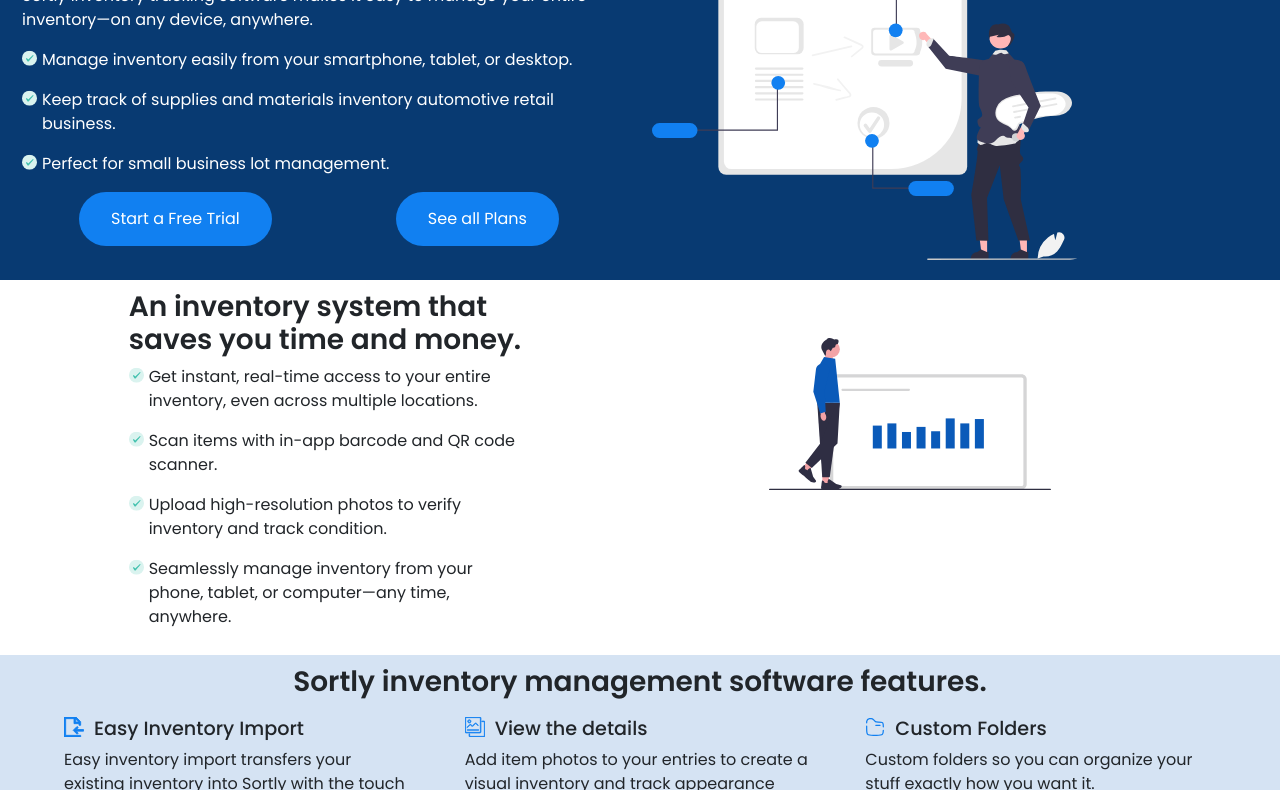
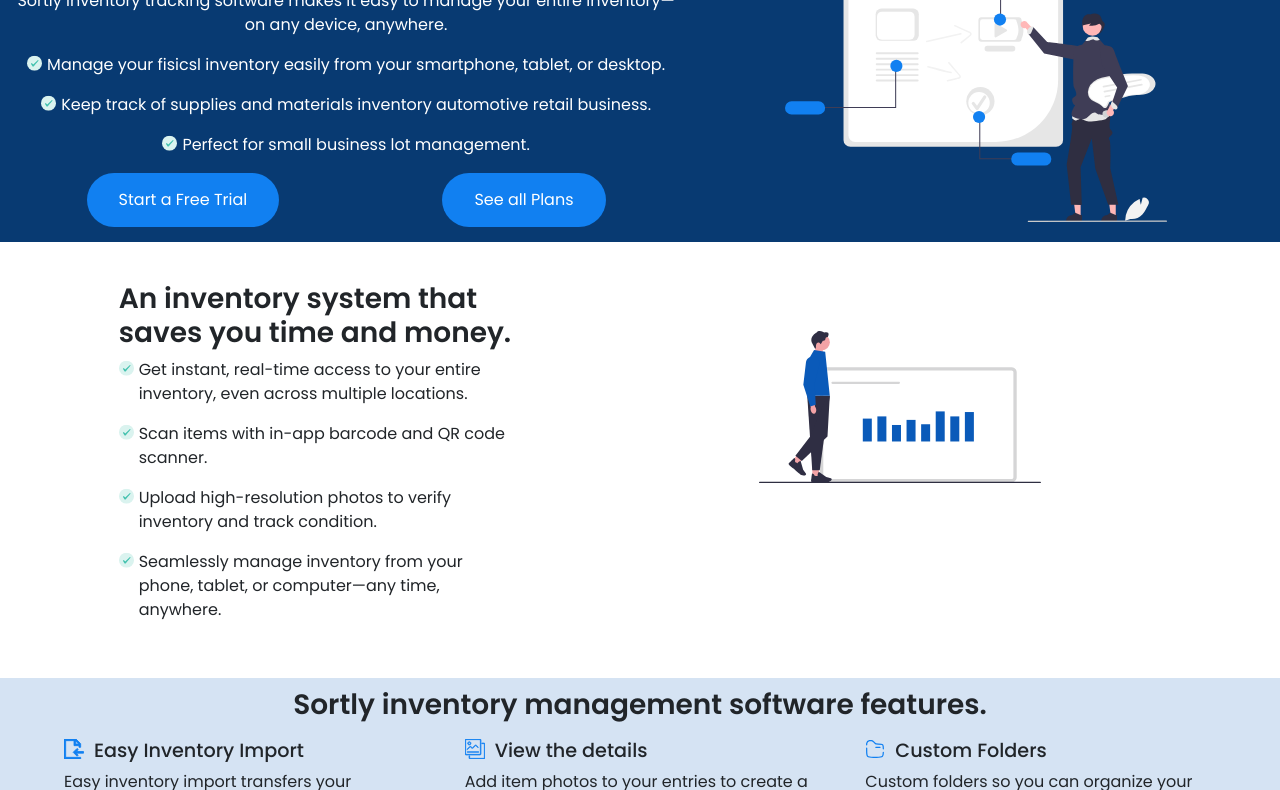
Before and after one commit to thliporace/pf-Liporace-Larguia, a website: page pages/solutions.html in a window 1280 px wide. Shown: the part 140-930 px from the top of the page. Drawn offline with nearby package versions, Linux system fonts and the light colour scheme.

Commit message:
PF - Detalles

```diff
--- a/pages/solutions.html
+++ b/pages/solutions.html
@@ -52,22 +52,20 @@
     <!-- cuerpo-->
     <main>
         <section>
-            <div class="solutions-heroe container">
-                <div class="row align-content-center justify-content-around">
-                    <div class="col-lg col-md col-sm ">
-                        <div class="container">
-                            <div class="row d-flex align-items-center">
+            <div class="solutions-heroe">
+                <div>
                     <h1>Inventory Software Made Easy.</h1>
-                                    <p>Sortly inventory tracking software makes it easy to manage your entire inventory—on any device, anywhere. </p>
-                                <div class="solutions-checklist-flex">
+                    <p>Sortly inventory tracking software makes it easy to manage your entire inventory—on any device, anywhere.
+                    </p>
+                    <div class="solutions-heroe-flex">
                         <img src="../img/solutions-checklist.svg" class="solutions-checklist">
-                                    <p>Manage inventory easily from your smartphone, tablet, or desktop.</p>
+                        <p>Manage your fisicsl inventory easily from your smartphone, tablet, or desktop.</p>
                     </div>
-                                <div class="solutions-checklist-flex">
+                    <div class="solutions-heroe-flex">
                         <img src="../img/solutions-checklist.svg" class="solutions-checklist">
                         <p>Keep track of supplies and materials inventory automotive retail business.</p>
                     </div>
-                                <div class="solutions-checklist-flex">
+                    <div class="solutions-heroe-flex">
                         <img src="../img/solutions-checklist.svg" class="solutions-checklist">
                         <p>Perfect for small business lot management.</p>
                     </div>
@@ -76,11 +74,8 @@
                         <a href="./pricing.html" class="boton">See all Plans</a>
                     </div>
                 </div>
-                        </div>
-                    </div>
-                    <div class="solutions-heroe-img col col-lg col-md col-sm">
+                <div class="solutions-heroe-img">
                     <img src="../img/solutionsimg-1.svg" alt="descricion dashboard" class="solutions-heroe-img">
-                    </div>
                 </div>
             </div>
         </section>
--- a/scss/base/_generales.scss
+++ b/scss/base/_generales.scss
@@ -24,6 +24,9 @@
     max-width: 100%;
 }
 
+nav {
+    max-width: 100%;
+}
 h1,
 h2,
 h3,
--- a/scss/components/_headfoot.scss
+++ b/scss/components/_headfoot.scss
@@ -3,6 +3,7 @@
         list-style-type: none;
         background-color: #E5E5E5;
         width: 100%;
+        max-width: 100%;
         position: fixed;
         top: 0;
         display: flex;
--- a/scss/styles.scss
+++ b/scss/styles.scss
@@ -63,7 +63,6 @@
 
 .home-medio {
     width: 100%;
-    margin: 25px;
     max-width: 100%;
     padding: $home-medio-padding;
 
@@ -370,15 +369,22 @@
     align-items: center;
     align-content: stretch;
     text-align: $txt-center;
-    div img {
-        height: 50%;
-        width: 50%;
+    .logo-register {
+        margin-top: 25px;
+        margin-bottom: 25px;
+        height: 40%;
+        width: 40%;
     }
     section {
         margin: $home-medio-a-padding;
     }
 }
 
+.register-end {
+    margin-top: 25px;
+    margin-bottom: 15px;
+    text-align: center;
+}
 .botonlogin1, .botonlogin2 {
     background-color: #1180F1;
     border: none;
@@ -411,7 +417,7 @@
 
     &:focus + label,
     &:not(:placeholder-shown) + label {
-        top: -10px;
+        top: -15px;
         left: 20px;
         font-size: 12px;
         color: #3a3e42;
@@ -420,7 +426,7 @@
 
 label {
     position: absolute;
-    top: 10px;
+    top: 15px;
     left: 30px;
     color: #aaa;
     transition: all 0.3s ease;
@@ -448,20 +454,20 @@
     padding-top: 20px;
     padding-left: 10px;
     padding-right: 10px;
+    display: flex;
+    flex-direction: row;
+    align-items: center;
+    text-align: center;
 
-    &-img {
-        img {
-            border-radius: 15px;
-            width: $home-medio-img-width;
-            height: $home-medio-img-height;
-        }
-    }
+
     .solutions-heroe-img {
-        align-self: center;
+        display: flex;
+        justify-content: space-around;
+        align-items: center;
         margin-bottom: 10px;
         img {
-            width: 70%;
-            height: 70%;
+            width: 65%;
+            height: 65%;
             object-fit: contain;
         }
     }
@@ -473,23 +479,30 @@
         gap: 10px;
     }
 }
-
+.solutions-heroe-flex {
+    display: flex;
+    flex-direction: row;
+    justify-content: center;
+}
 .solutions-checklist {
     width: 20px;
     height: 20px;
     padding-right: 5px;
 
+
     &-flex {
         display: flex;
         flex-direction: row;
-        align-content: center;
+        justify-content: center;
     }
 }
 
 .solutions-segsecc {
     width: 100%;
     max-width: 100%;
-    margin: $padding-secundario;
+    margin-top: 40px;
+    margin-bottom: 40px;
+
 
     .solution-segsecc-img {
         height: 70%;
```
Also changed, not shown: pages/register.html (+11 -5 lines), css/styles.css, 1 other file. Lines whose indentation alone changed are shown as unchanged.
